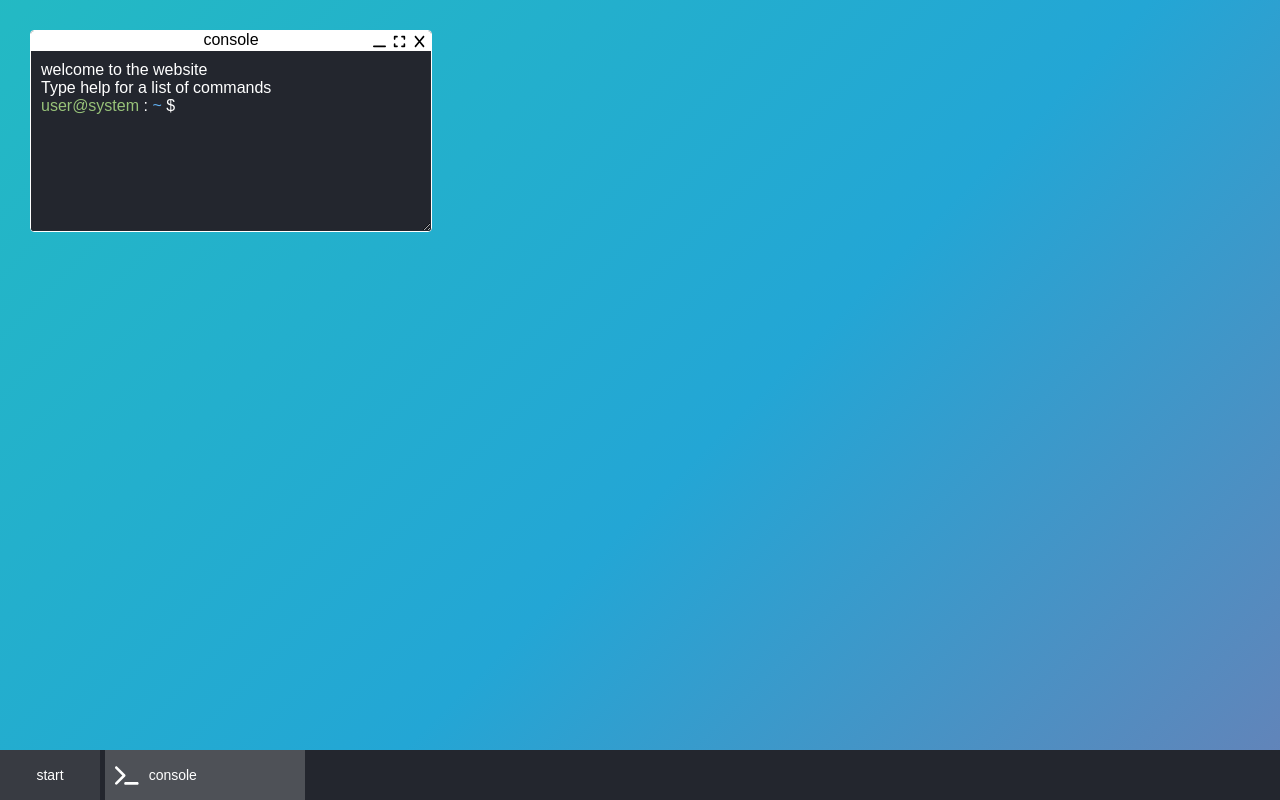
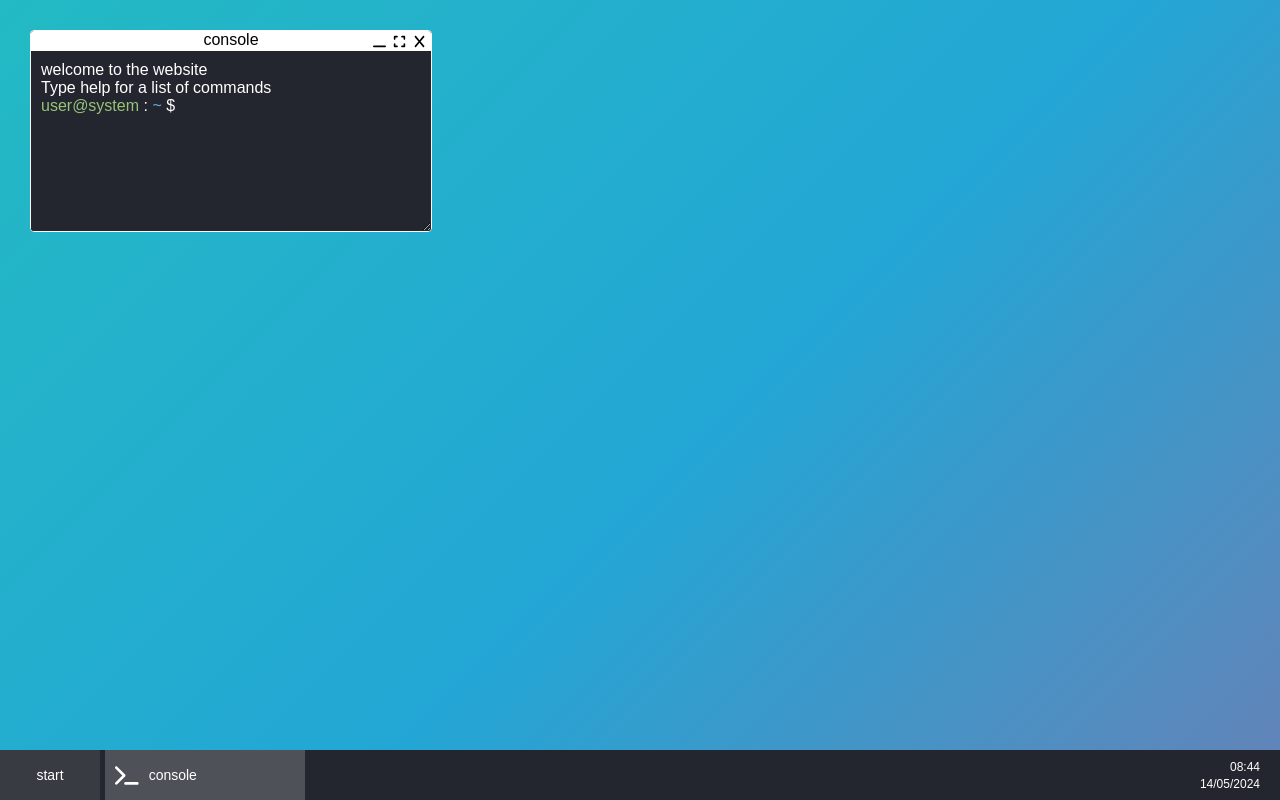
Before and after one commit to oscarchilds/desktop-portfolio, a Vue app: page / in a window 1280 px wide. Built offline with nearby package versions, Linux system fonts and the light colour scheme.

Commit message:
Add time and date onto taskbar

```diff
--- a/src/components/taskbar/Taskbar.vue
+++ b/src/components/taskbar/Taskbar.vue
@@ -1,6 +1,7 @@
 <script setup>
 import { ref } from 'vue'
 import StartMenu from './StartMenu.vue'
+import Tray from './Tray.vue'
 import { useWindowManagementStore } from '@stores/windowManagement.js'
 
 const windowManagement = useWindowManagementStore()
@@ -33,6 +34,7 @@ const showStartMenu = ref(false)
       />
       {{ window.program.name }}
     </div>
+    <Tray />
   </div>
 </template>
 
@@ -49,7 +51,8 @@ const showStartMenu = ref(false)
   gap: 5px;
   z-index: 1000;
 
-  > div:not(#start-menu) {
+  .window,
+  #start-button {
     background-color: #383b42;
     color: white;
     cursor: pointer;
--- /dev/null
+++ b/src/components/taskbar/Tray.vue
@@ -0,0 +1,47 @@
+<script setup>
+import { ref } from 'vue'
+const time = ref('00:00')
+
+function padValue(value) {
+  return String(value).padStart(2, '0')
+}
+
+function setTime() {
+  const now = new Date()
+  const hours = padValue(now.getHours())
+  const minutes = padValue(now.getMinutes())
+
+  time.value = `${hours}:${minutes}`
+}
+
+setTime()
+setInterval(setTime, 3000)
+
+const now = new Date()
+const day = padValue(now.getDate())
+const month = padValue(now.getMonth() + 1)
+const year = now.getFullYear()
+
+const date = `${day}/${month}/${year}`
+</script>
+
+<template>
+  <div id="tray">
+    <span>{{ time }}</span>
+    <span>{{ date }}</span>
+  </div>
+</template>
+
+<style lang="scss" scoped>
+#tray {
+  position: absolute;
+  right: 20px;
+  height: 100%;
+  display: flex;
+  flex-direction: column;
+  justify-content: center;
+  align-items: flex-end;
+  font-size: 12px;
+  gap: 3px;
+}
+</style>
```
